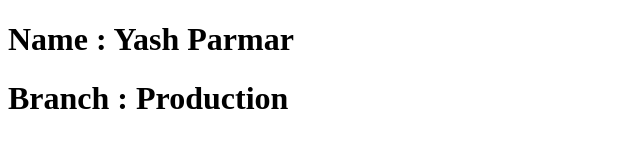
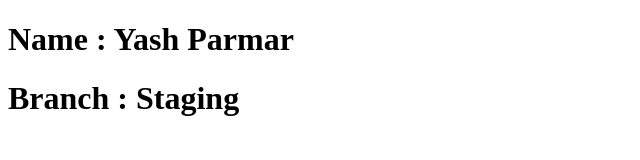
Before and after one commit to Yash18-20/Yash_055_ESE2025, a plain HTML site: page index.html in a window 1280 px wide. Shown: the whole page, without its empty margins (0-640 px from the left). Drawn offline with Linux system fonts and the light colour scheme.

Commit message:
second commit

```diff
--- a/index.html
+++ b/index.html
@@ -7,6 +7,6 @@
 </head>
 <body>
     <h1>Name : Yash Parmar</h1>
-    <h1>Branch : Production</h1>
+    <h1>Branch : Staging</h1>
 </body>
 </html>
```
